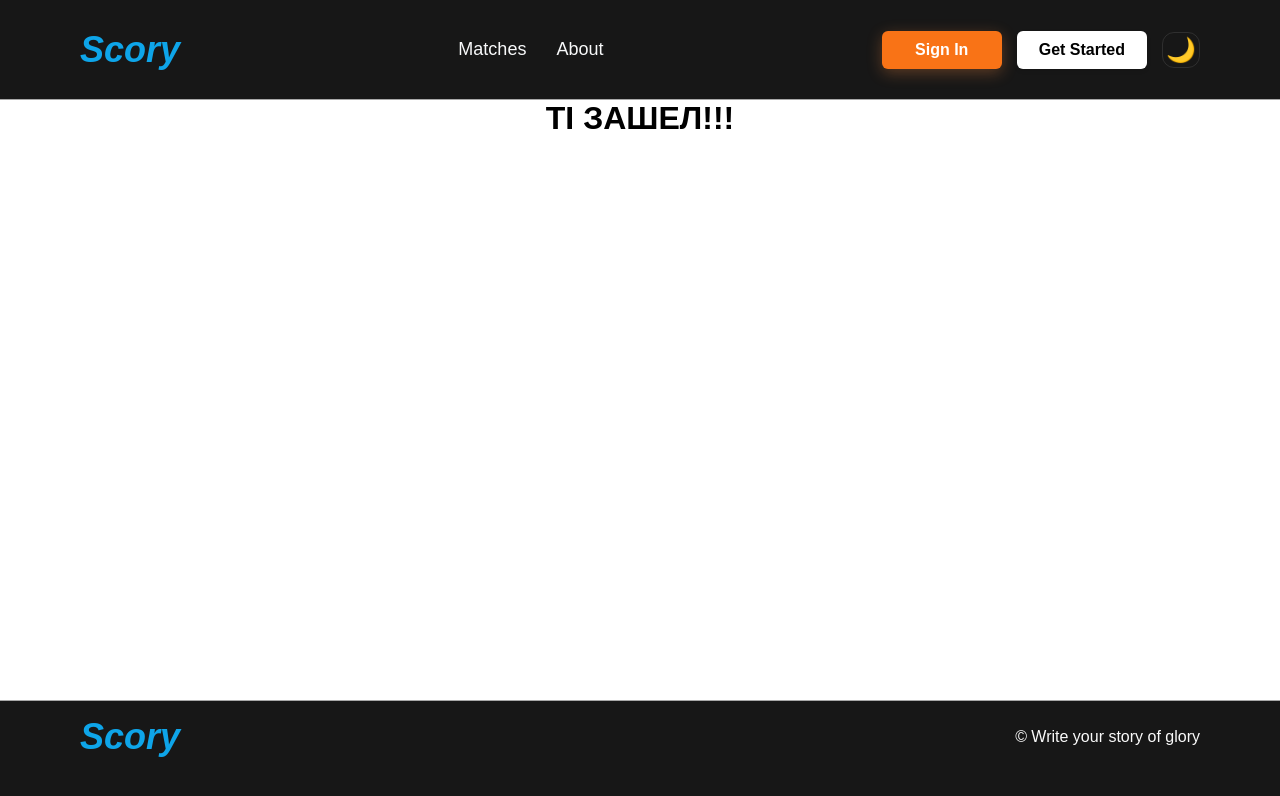
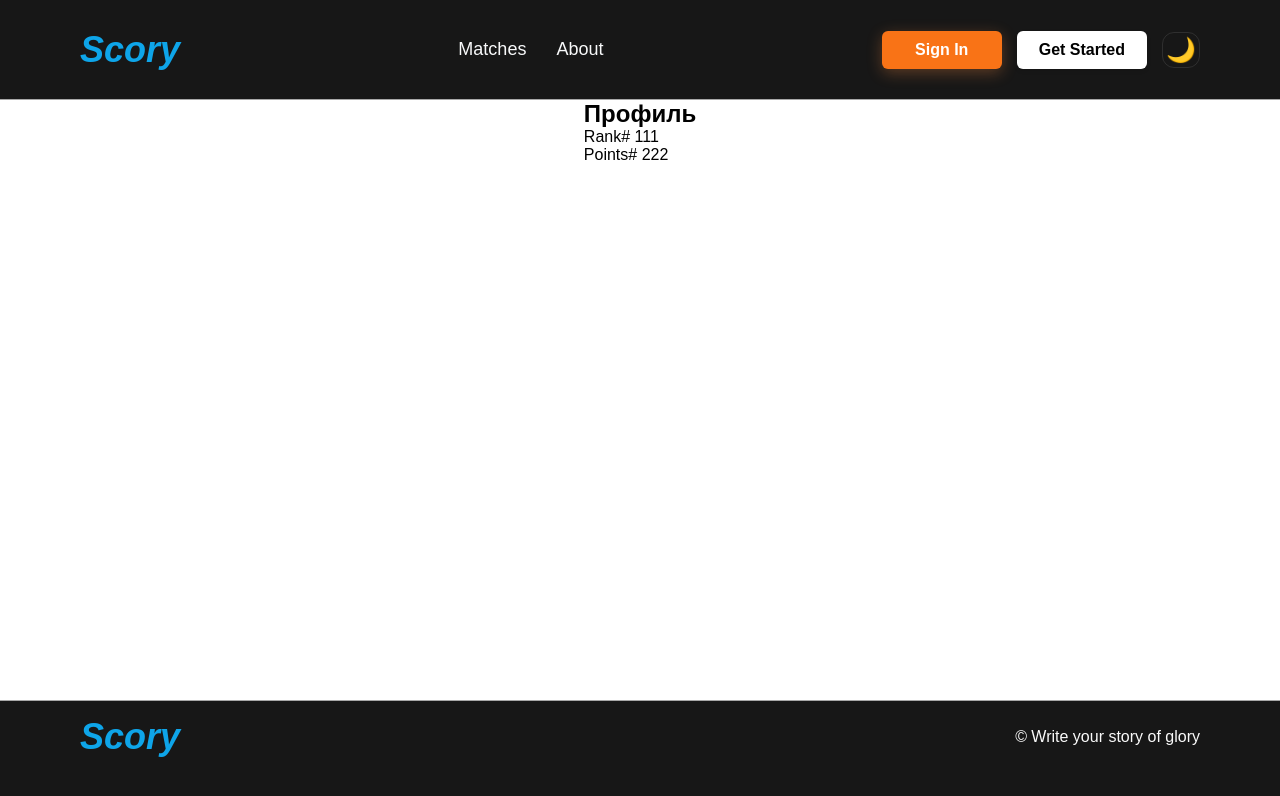
Before and after one commit to shulsergio/scory, a Next.js app: page /profile in a window 1280 px wide. Shown: the top 796 px of the page. Built offline with nearby package versions, Linux system fonts and the light colour scheme; no server answers.

Commit message:
add new components

```diff
--- a/src/app/profile/page.tsx
+++ b/src/app/profile/page.tsx
@@ -1,7 +1,23 @@
+import UserStatus from "@/components/UserStatus/UserStatus";
+import css from "./profile.module.css";
+
+/**
+ * Страница Профиля юзера после входа
+ * Должно быть 3 блока - статус юзера, матчи, лиги
+ *
+ * @export
+ * @return {* }
+ *
+ */
 export default function Profile() {
   return (
-    <>
-      <h1>ТІ ЗАШЕЛ!!!</h1>
-    </>
+    <main className={css.mainContainer}>
+      <h2 className={css.title}>Профиль</h2>
+      <UserStatus />
+      {/* <h2 className={css.title}>Matches</h2>
+      <UserStatus />
+      <h2 className={css.title}>Leagues</h2>
+      <UserStatus /> */}
+    </main>
   );
 }
--- /dev/null
+++ b/src/components/UserStatus/UserStatus.tsx
@@ -0,0 +1,27 @@
+"use client";
+
+import { useSession } from "next-auth/react";
+
+/**
+ * Компонент отображения данных юзера для страницы Профиля
+ *
+ *
+ * @export
+ * @return {*}
+ */
+export default function UserStatus() {
+  const { data: session, status } = useSession();
+  //   const isLoading = status === "loading";
+
+  console.log("session", session);
+  console.log("status", status);
+
+  const rank = 111; //session?.user?.rank || "Unranked";
+  const points = 222; //session?.user?.points || 0;
+  return (
+    <>
+      <p>Rank# {rank}</p>
+      <p>Points# {points}</p>
+    </>
+  );
+}
```
Also changed, not shown: src/components/MatchRow/MatchRow.tsx (+7 -0 lines), src/app/profile/profile.module.css (added), src/components/UserStatus/UserStatus.module.css (added).
